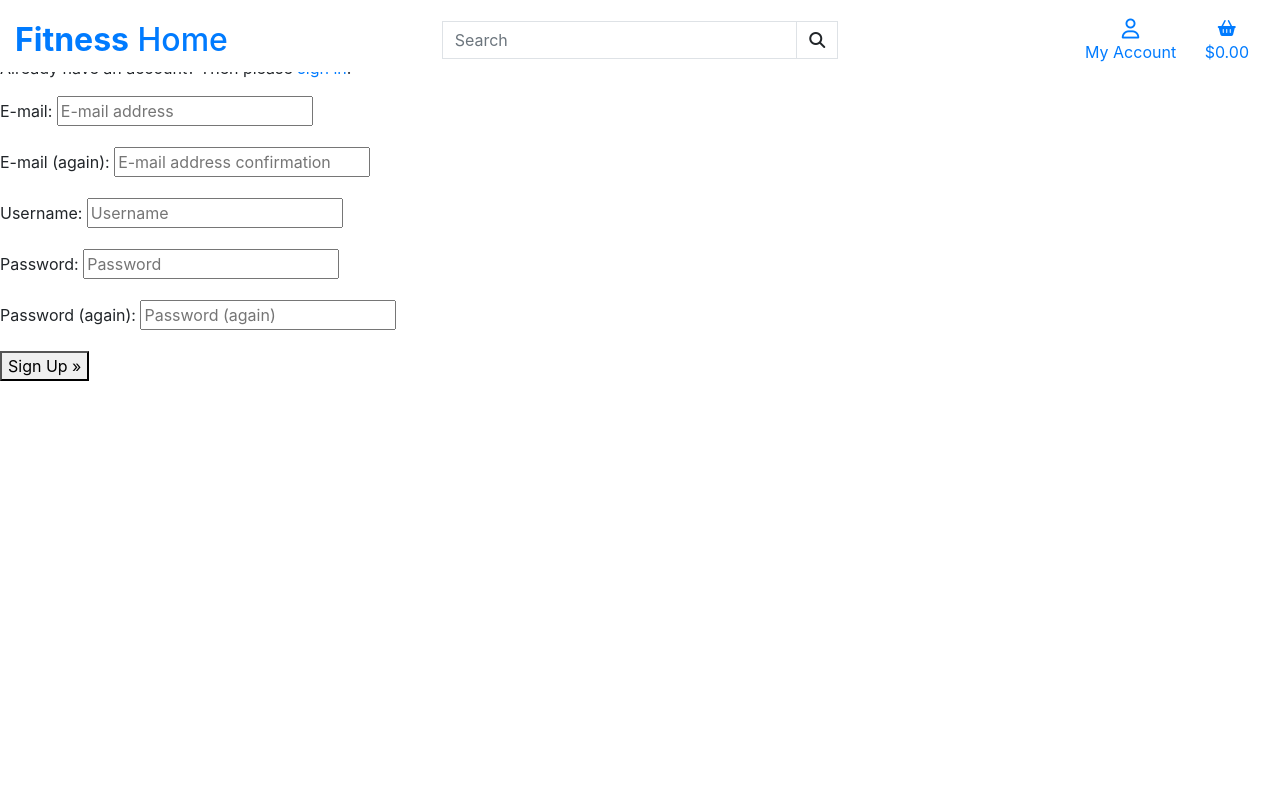
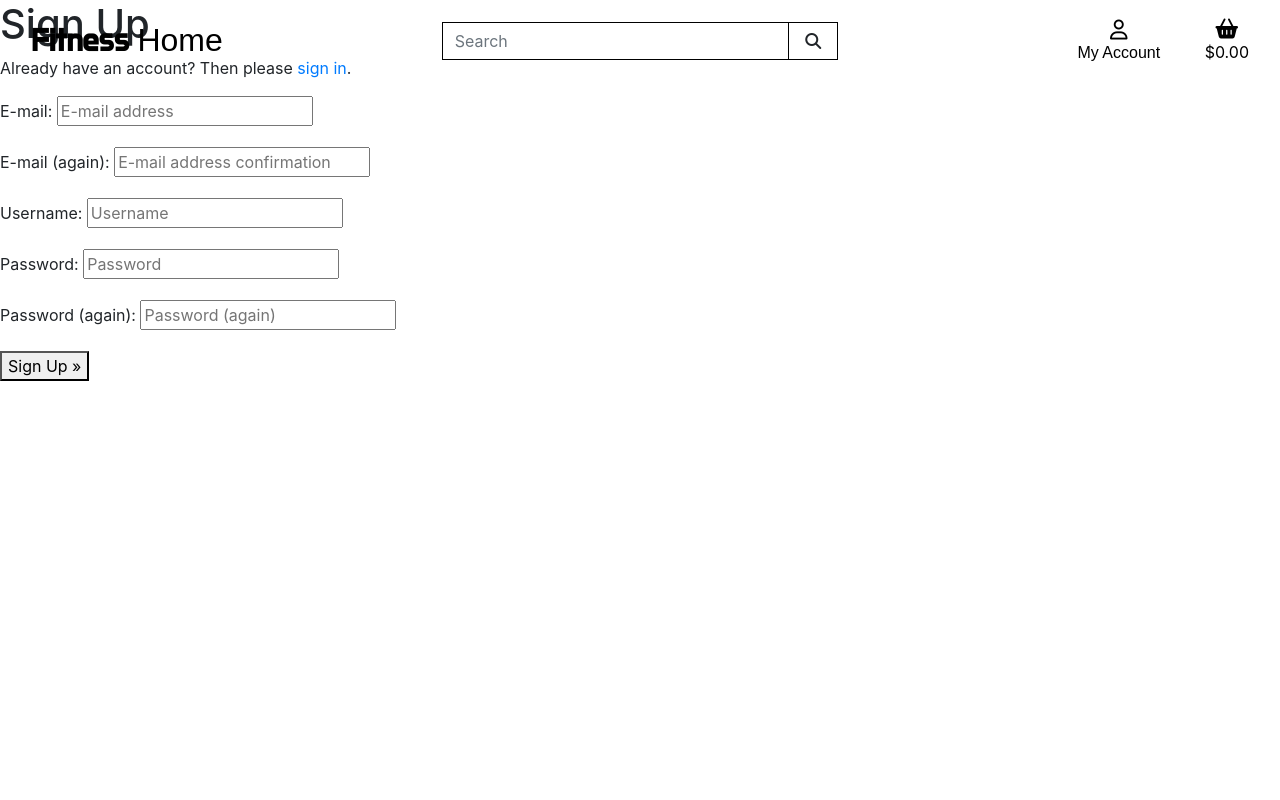
Before and after one commit to sohailshams/fitness-home, a Django app: page /accounts/signup/ in a window 1280 px wide. Run offline with Django 3.2, Linux system fonts and the light colour scheme; some libraries are stand-ins or nearby versions.

Commit message:
Added google fonts & css for navbar

```diff
--- a/static/css/base.css
+++ b/static/css/base.css
@@ -0,0 +1,26 @@
+html {
+    height: 100%;
+}
+/* from Bulma */
+.icon {
+    align-items: center;
+    display: inline-flex;
+    justify-content: center;
+    height: 1.5rem;
+    width: 1.5rem;
+}
+.font-do-hyeon {
+    font-family: 'Do Hyeon', sans-serif
+}
+.font-ubunto {
+    font-family: 'Ubunto', sans-serif
+}
+.nav-bg-color {
+    color: #fafafa !important;
+}
+.color-black {
+    color: #000 !important;
+}
+.border-black {
+    border: 1px solid black !important;
+}
--- a/templates/base.html
+++ b/templates/base.html
@@ -16,6 +16,7 @@
 	{% block corecss %}
 	<link rel="stylesheet" href="https://stackpath.bootstrapcdn.com/bootstrap/4.4.1/css/bootstrap.min.css"
 		integrity="sha384-Vkoo8x4CGsO3+Hhxv8T/Q5PaXtkKtu6ug5TOeNV6gBiFeWPGFN9MuhOf23Q9Ifjh" crossorigin="anonymous">
+	<link href="https://fonts.googleapis.com/css2?family=Do+Hyeon&family=Ubuntu&display=swap" rel="stylesheet">
     <link rel="stylesheet" href="{% static 'css/base.css' %}">
 	{% endblock%}
 
@@ -42,20 +43,20 @@
 
 <body>
 	<header class="container-fluid fixed-top">
-		<div id="topnav" class="row bg-white pt-lg-2">
+		<div id="topnav" class="row nav-bg-color pt-lg-2">
 			<div class="col-12 col-lg-4 my-auto py-1 py-lg-0 text-center text-lg-left">
-				<a href="">
-					<h2 class="my-0"><strong>Fitness</strong> Home</h2>
+				<a href="{% url 'home' %}" class="nav-link color-black">
+					<h2 class="my-0"><strong><span class="font-do-hyeon">Fitness</span></strong> <span class="font-ubunto">Home</span></h2>
 				</a>
 			</div>
 			<div class="col-12 col-lg-4 my-auto py-1 py-lg-0">
 				<form method="GET" action="">
 					<div class="input-group w-100">
-						<input class="form-control border rounded-0" type="text" name="q" placeholder="Search">
+						<input class="form-control border rounded-0 border-black" type="text" name="q" placeholder="Search">
 						<div class="input-group-append">
-							<button class="form-control btn btn-black border rounded-0" type="submit">
+							<button class="form-control btn btn-black border rounded-0 border-black" type="submit">
                                 <span class="icon">
-                                    <i class="fas fa-search"></i>
+                                    <i class="fas fa-search" aria-hidden="true"></i>
                                 </span>
                             </button>
 						</div>
@@ -65,10 +66,10 @@
 			<div class="col-12 col-lg-4 my-auto py-1 py-lg-0">
             <ul class="list-inline list-unstyled text-center text-lg-right my-0">
                 <li class="list-inline-item dropdown">
-						<a href="#" id="user-options" data-toggle="dropdown" aria-haspopup="true" aria-expanded="false">
+                    <a class="nav-link color-black" href="#" id="user-options" data-toggle="dropdown" aria-haspopup="true" aria-expanded="flase">
                         <div class="text-center">
-                                <div><i class="far fa-user fa-lg"></i></div>
-								<p class="my-0">My Account</p>
+                            <div><i class="far fa-user fa-lg" aria-hidden="true"></i></div>
+                            <p class="my-0 font-ubunto">My Account</p>
                         </div>
                     </a>
 						<div class="dropdown-menu border-0" aria-labelledby="user-options">
@@ -85,9 +86,9 @@
 						</div>
 					</li>
 					<li class="list-inline-item">
-						<a class="{% if grand_total %}text-info font-weight-bold{% else %}{% endif %} nav-link" href="">
+						<a class="{% if grand_total %}text-info font-weight-bold{% else %}color-black{% endif %} nav-link" href="">
 							<div class="text-center">
-                                <div><i class="fa fa-shopping-basket" aria-hidden="true"></i></div>
+                                <div><i class="fa fa-shopping-basket fa-lg " aria-hidden="true"></i></div>
 								<p class="my-0">
 									{% if grand_total %}
 									${{ grand_total|floatformat:2 }}
```
Lines whose indentation alone changed are shown as unchanged.
